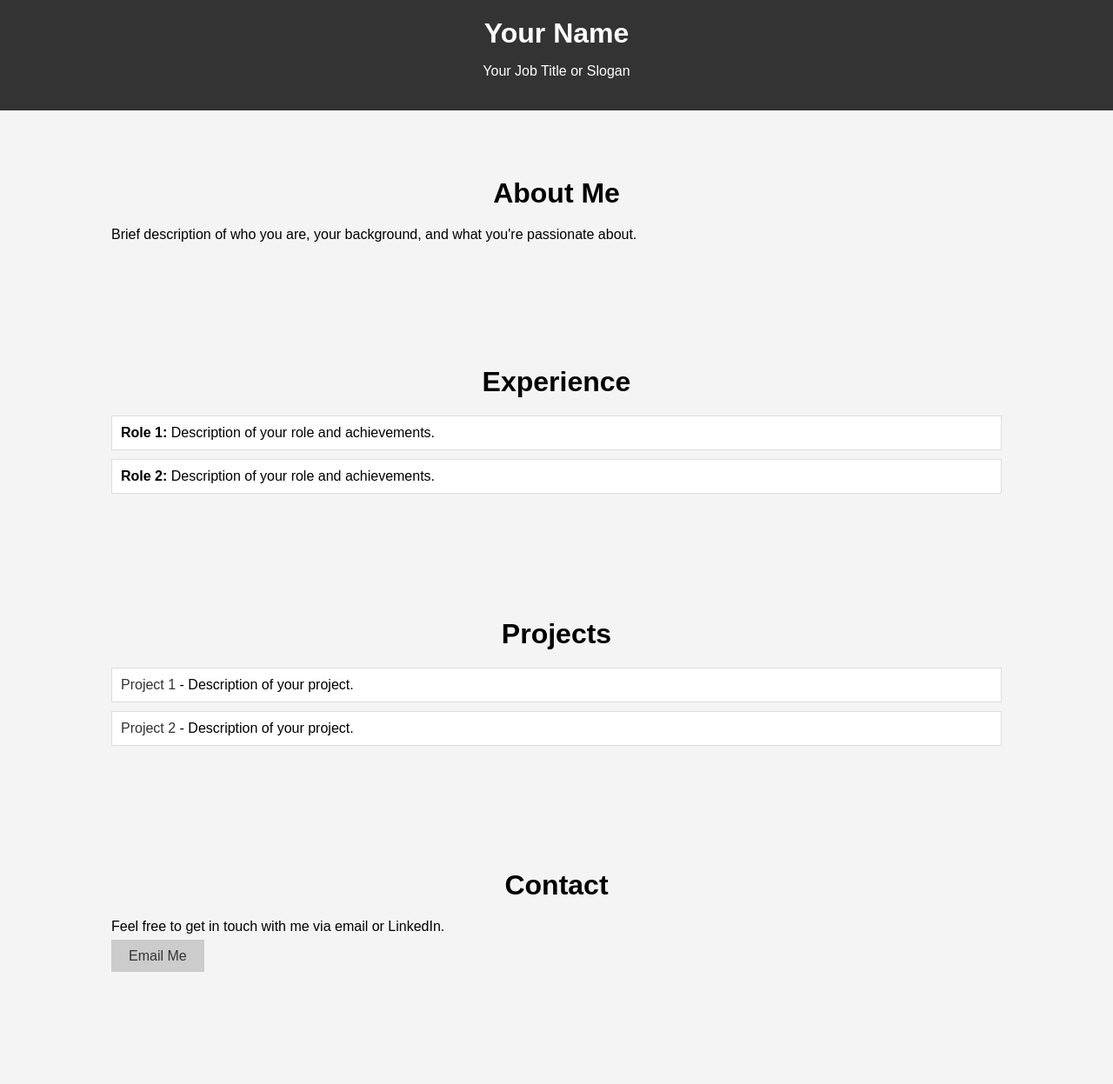
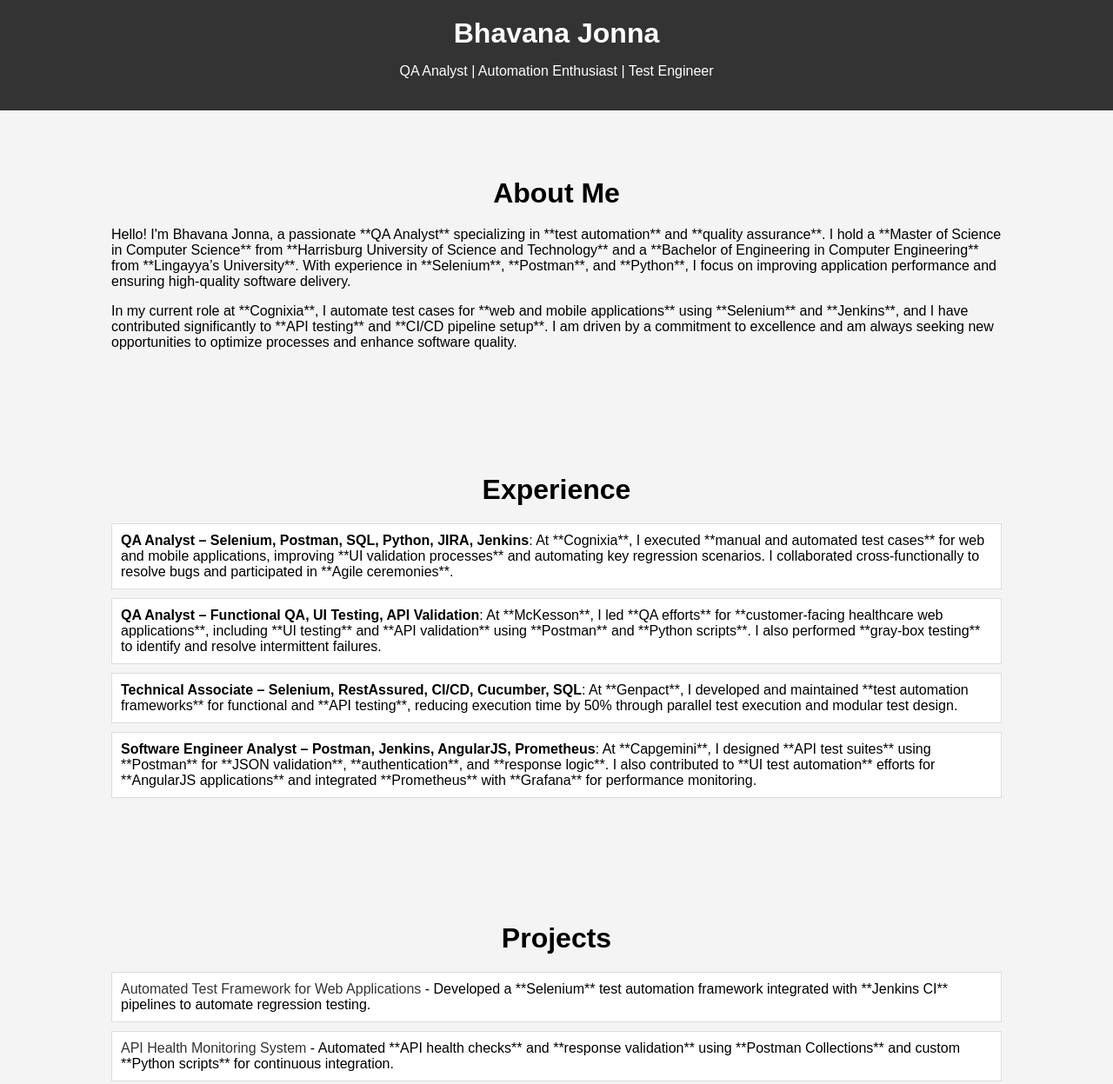
Before and after one commit to Jonna-Bhavana/my-portfolio, a plain HTML site: page index.html in a window 1280 px wide. Shown: the top 1247 px of the page at 87% size. Before the commit the page ends 1159 px from the top, so only its background shows below. Drawn offline with Linux system fonts and the light colour scheme; a script that the page names is missing.

Commit message:
Add files via upload

```diff
--- a/index.html
+++ b/index.html
@@ -3,7 +3,7 @@
 <head>
     <meta charset="UTF-8">
     <meta name="viewport" content="width=device-width, initial-scale=1.0">
-    <title>Your Name - Portfolio</title>
+    <title>Bhavana Jonna - QA Analyst Portfolio</title>
     <link rel="stylesheet" href="style.css">
 </head>
 <body>
@@ -11,8 +11,8 @@
     <!-- Header Section -->
     <header>
         <div class="container">
-            <h1>Your Name</h1>
-            <p>Your Job Title or Slogan</p>
+            <h1>Bhavana Jonna</h1> <!-- Your name -->
+            <p>QA Analyst | Automation Enthusiast | Test Engineer</p> <!-- Your job title or slogan -->
         </div>
     </header>
 
@@ -20,7 +20,8 @@
     <section class="about">
         <div class="container">
             <h2>About Me</h2>
-            <p>Brief description of who you are, your background, and what you're passionate about.</p>
+            <p>Hello! I'm Bhavana Jonna, a passionate **QA Analyst** specializing in **test automation** and **quality assurance**. I hold a **Master of Science in Computer Science** from **Harrisburg University of Science and Technology** and a **Bachelor of Engineering in Computer Engineering** from **Lingayya’s University**. With experience in **Selenium**, **Postman**, and **Python**, I focus on improving application performance and ensuring high-quality software delivery.</p>
+            <p>In my current role at **Cognixia**, I automate test cases for **web and mobile applications** using **Selenium** and **Jenkins**, and I have contributed significantly to **API testing** and **CI/CD pipeline setup**. I am driven by a commitment to excellence and am always seeking new opportunities to optimize processes and enhance software quality.</p>
         </div>
     </section>
 
@@ -29,8 +30,10 @@
         <div class="container">
             <h2>Experience</h2>
             <ul>
-                <li><strong>Role 1:</strong> Description of your role and achievements.</li>
-                <li><strong>Role 2:</strong> Description of your role and achievements.</li>
+                <li><strong>QA Analyst – Selenium, Postman, SQL, Python, JIRA, Jenkins</strong>: At **Cognixia**, I executed **manual and automated test cases** for web and mobile applications, improving **UI validation processes** and automating key regression scenarios. I collaborated cross-functionally to resolve bugs and participated in **Agile ceremonies**.</li>
+                <li><strong>QA Analyst – Functional QA, UI Testing, API Validation</strong>: At **McKesson**, I led **QA efforts** for **customer-facing healthcare web applications**, including **UI testing** and **API validation** using **Postman** and **Python scripts**. I also performed **gray-box testing** to identify and resolve intermittent failures.</li>
+                <li><strong>Technical Associate – Selenium, RestAssured, CI/CD, Cucumber, SQL</strong>: At **Genpact**, I developed and maintained **test automation frameworks** for functional and **API testing**, reducing execution time by 50% through parallel test execution and modular test design.</li>
+                <li><strong>Software Engineer Analyst – Postman, Jenkins, AngularJS, Prometheus</strong>: At **Capgemini**, I designed **API test suites** using **Postman** for **JSON validation**, **authentication**, and **response logic**. I also contributed to **UI test automation** efforts for **AngularJS applications** and integrated **Prometheus** with **Grafana** for performance monitoring.</li>
             </ul>
         </div>
     </section>
@@ -40,8 +43,9 @@
         <div class="container">
             <h2>Projects</h2>
             <ul>
-                <li><a href="project-link-1.com">Project 1</a> - Description of your project.</li>
-                <li><a href="project-link-2.com">Project 2</a> - Description of your project.</li>
+                <li><a href="https://github.com/jonna-bhavana/project1">Automated Test Framework for Web Applications</a> - Developed a **Selenium** test automation framework integrated with **Jenkins CI** pipelines to automate regression testing.</li>
+                <li><a href="https://github.com/jonna-bhavana/project2">API Health Monitoring System</a> - Automated **API health checks** and **response validation** using **Postman Collections** and custom **Python scripts** for continuous integration.</li>
+                <li><a href="https://github.com/jonna-bhavana/project3">Exploratory QA Metrics Dashboard</a> - Integrated **Prometheus** and **Grafana** into the **QA pipeline** to collect performance metrics and enable quick triage of flaky test cases.</li>
             </ul>
         </div>
     </section>
@@ -50,8 +54,8 @@
     <section class="contact">
         <div class="container">
             <h2>Contact</h2>
-            <p>Feel free to get in touch with me via email or LinkedIn.</p>
-            <a href="mailto:youremail@example.com">Email Me</a>
+            <p>Feel free to reach out to me for any collaboration or opportunities in **software testing**, **QA automation**, or related fields.</p>
+            <a href="mailto:youremail@example.com">Email Me</a> <!-- Replace with your actual email -->
         </div>
     </section>
 
```
